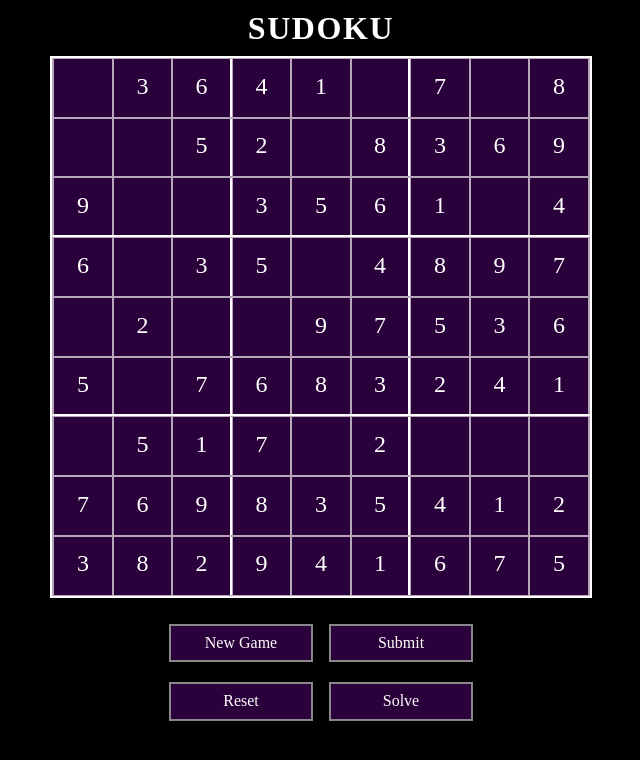
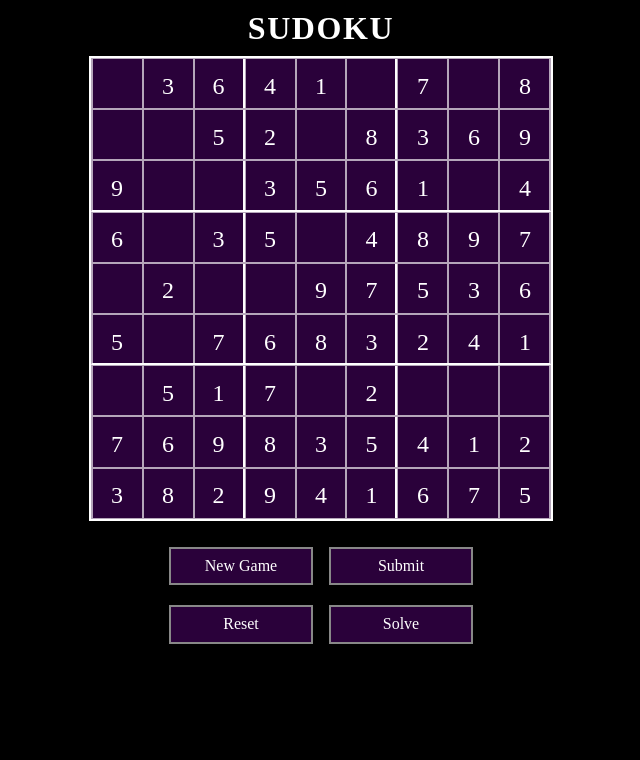
Before and after one commit to Egrodo/sudoku, a React (Create React App) app: page / in a window 1536 px wide. Shown: the top 760 px of the page, without its empty margins (447-1087 px from the left). Built offline with nearby package versions, Linux system fonts and the light colour scheme; a web font is replaced by a local one.

Commit message:
Wrote readme and cleaned up comments

```diff
--- a/src/components/Block.js
+++ b/src/components/Block.js
@@ -21,8 +21,6 @@ class Block extends Component {
   }
 
   componentWillReceiveProps(nextProps) {
-    // BUG: The flash messes up sometimes due to settimeout.
-    // If click solve then change num before animation is over.
     if (nextProps.val !== this.state.val) {
       this.setState({ val: nextProps.val });
       if (nextProps.flash) this.flash();
--- a/src/components/GameContainer.js
+++ b/src/components/GameContainer.js
@@ -142,7 +142,6 @@ class GameContainer extends Component {
 
   // Function called by block to update global state.
   update(id, val) {
-    // TODO: Display all errors somehow?
     // Currently the top-most error is the only one being shown.
     const [row, col] = id.split('-'); // Retrieve indexes
     const { data } = this.state;
--- a/src/components/UserInterface.js
+++ b/src/components/UserInterface.js
@@ -59,7 +59,7 @@ class UserInterface extends Component {
           <button onClick={() => methods.newGame(null, 50)} >
             Hard
           </button>
-          <button onClick={() => methods.newGame(null, 64)} >
+          <button onClick={() => methods.newGame(null, 63)} >
             Impossible
           </button>
           <h4 className={`message ${this.props.err ? 'err' : ''}`}>
--- a/src/css/GameContainer.css
+++ b/src/css/GameContainer.css
@@ -18,23 +18,16 @@ div.GameContainer {
 
 @media only screen and (min-width: 750px) {
   div.GameContainer {
-    width: 45vw;
-    height: 45vw;
+    width: 40vw;
+    height: 40vw;
     font-size: 1.2em;
-  }
-}
-
-@media only screen and (min-width: 1300px) {
-  div.GameContainer {
-    width: 45vw;
-    height: 45vw;
   }
 }
 
 @media only screen and (min-width: 1500px) {
   div.GameContainer {
-    height: 35vw;
-    width: 35vw;
+    height: 30vw;
+    width: 30vw;
     font-size: 1.5em;
   }
 }
@@ -47,7 +40,7 @@ div.GameContainer {
   }
 }
 
-@media only screen and (max-height: 640px) {
+@media only screen and (max-height: 750px) {
   div.GameContainer {
     height: 21em;
   }
--- a/src/registerServiceWorker.js
+++ b/src/registerServiceWorker.js
@@ -1,3 +1,4 @@
+/* eslint-disable */
 // In production, we register a service worker to serve assets from local cache.
 
 // This lets the app load faster on subsequent visits in production, and gives
```
Also changed, not shown: src/sudoku.js (+8 -5 lines), 1 other file (tests, documents, lock files or other folders).
